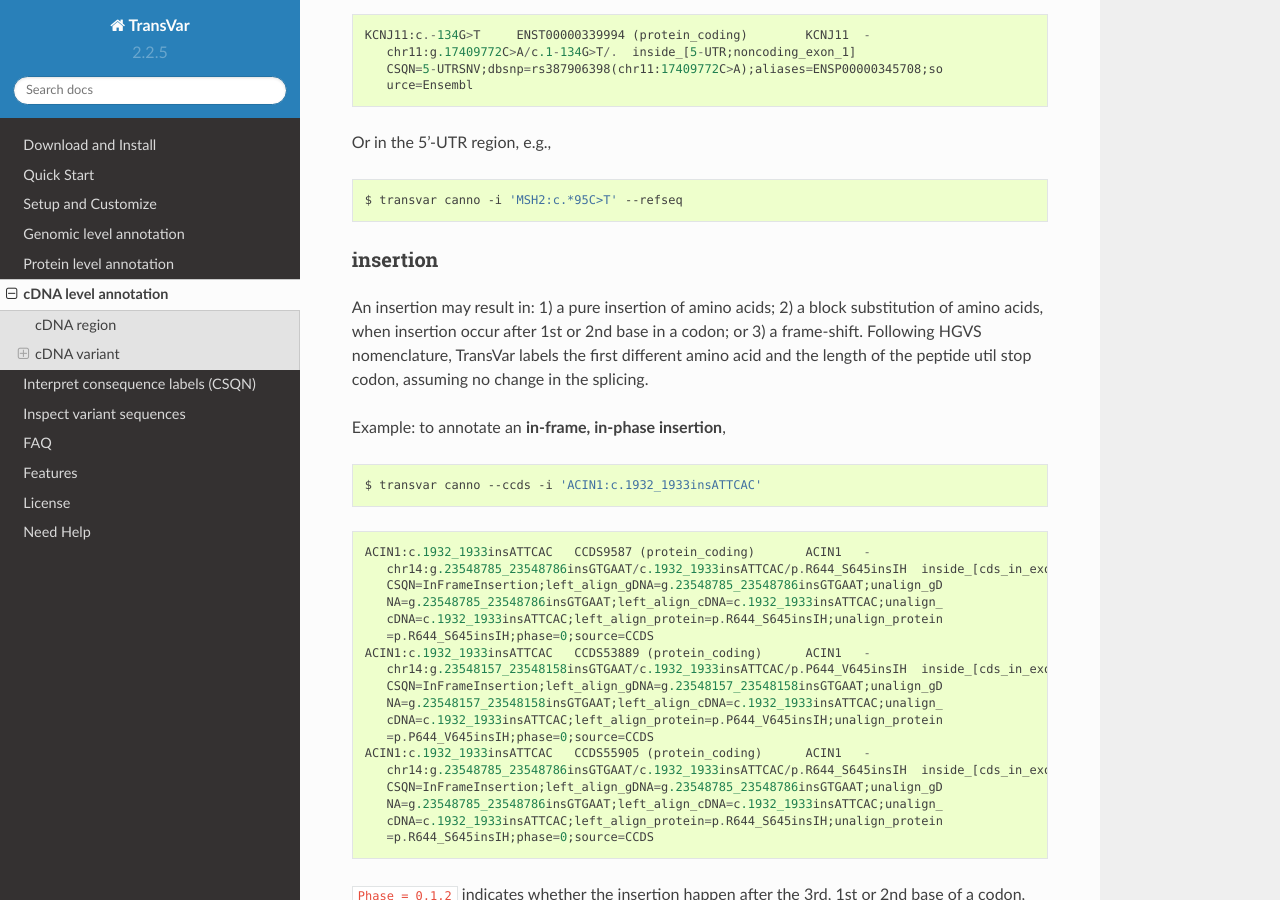
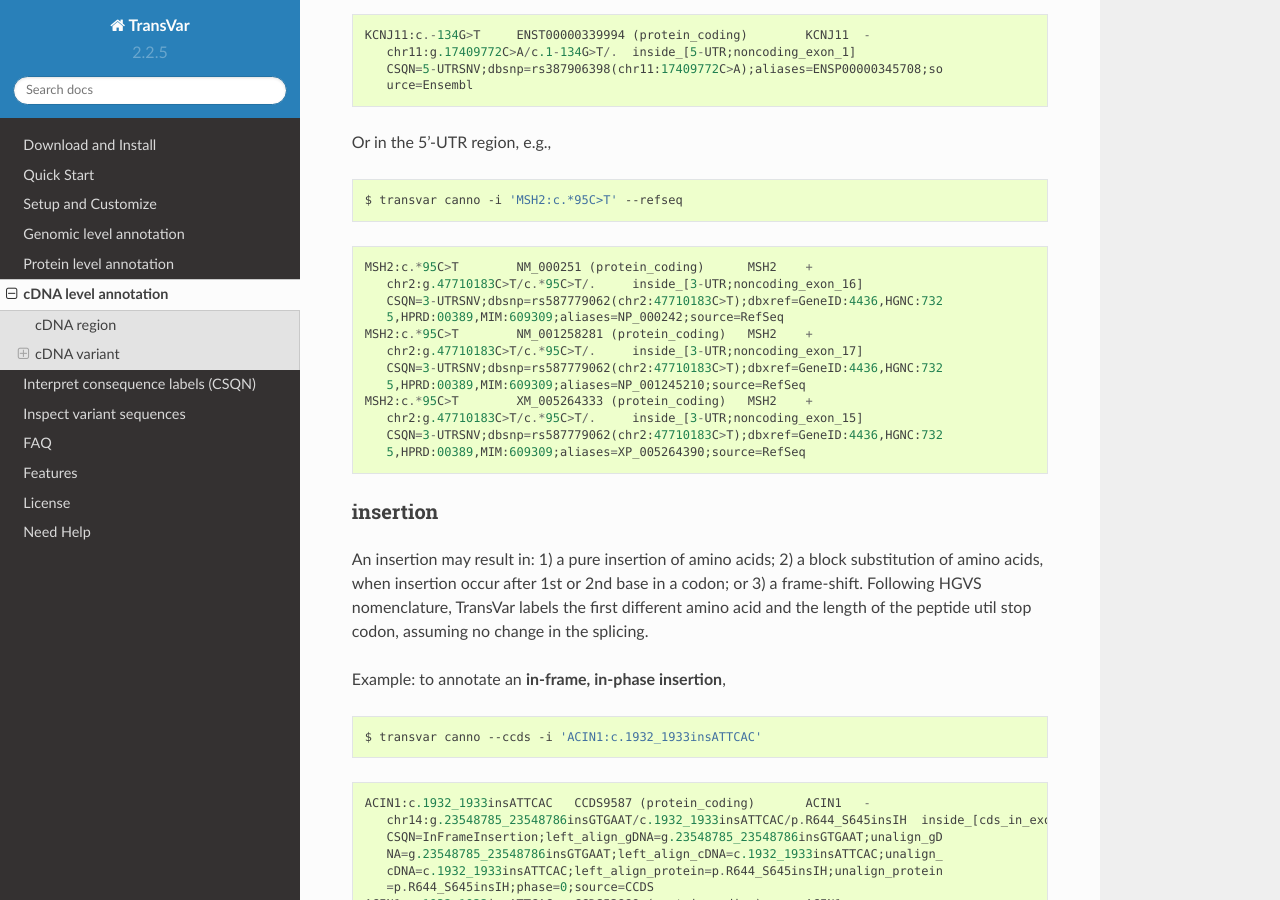
Before and after one commit to zwdzwd/transvar, a Sphinx documentation site: the page built from docs/source/annotation_from_cdna_level.rst, in a window 1280 px wide and 900 px high, scrolled down 1278 px. Built offline with Sphinx 7.4.7 and the Read the Docs theme 2.0.0, drawn with Linux system fonts in a browser that asks for light colours.

Commit message:
minor, message omitted

```diff
--- a/docs/source/annotation_from_cdna_level.rst
+++ b/docs/source/annotation_from_cdna_level.rst
@@ -76,6 +76,18 @@ Or in the 5'-UTR region, e.g.,
 
 ::
 
+   MSH2:c.*95C>T	NM_000251 (protein_coding)	MSH2	+
+      chr2:g.47710183C>T/c.*95C>T/.	inside_[3-UTR;noncoding_exon_16]
+      CSQN=3-UTRSNV;dbsnp=rs587779062(chr2:47710183C>T);dbxref=GeneID:4436,HGNC:732
+      5,HPRD:00389,MIM:609309;aliases=NP_000242;source=RefSeq
+   MSH2:c.*95C>T	NM_001258281 (protein_coding)	MSH2	+
+      chr2:g.47710183C>T/c.*95C>T/.	inside_[3-UTR;noncoding_exon_17]
+      CSQN=3-UTRSNV;dbsnp=rs587779062(chr2:47710183C>T);dbxref=GeneID:4436,HGNC:732
+      5,HPRD:00389,MIM:609309;aliases=NP_001245210;source=RefSeq
+   MSH2:c.*95C>T	XM_005264333 (protein_coding)	MSH2	+
+      chr2:g.47710183C>T/c.*95C>T/.	inside_[3-UTR;noncoding_exon_15]
+      CSQN=3-UTRSNV;dbsnp=rs587779062(chr2:47710183C>T);dbxref=GeneID:4436,HGNC:732
+      5,HPRD:00389,MIM:609309;aliases=XP_005264390;source=RefSeq
 
 
 insertion
```
